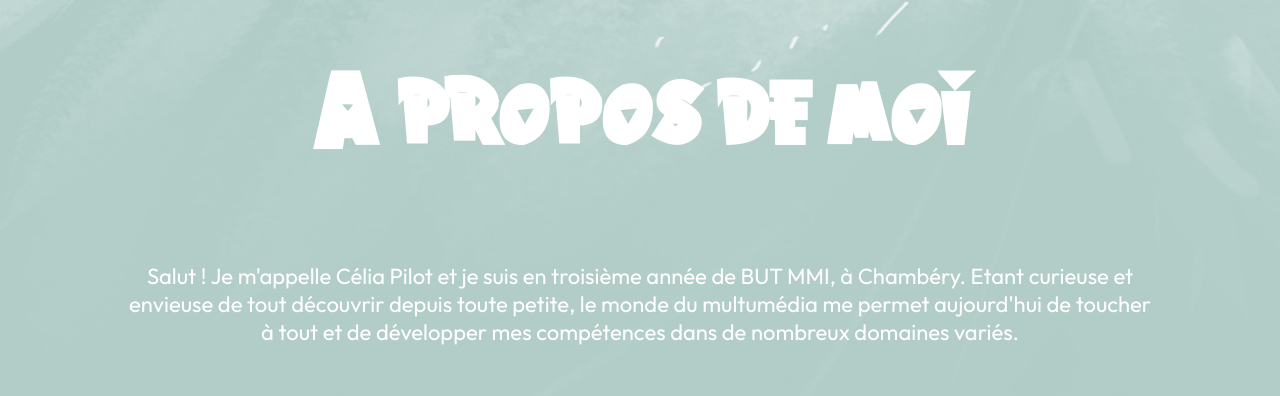
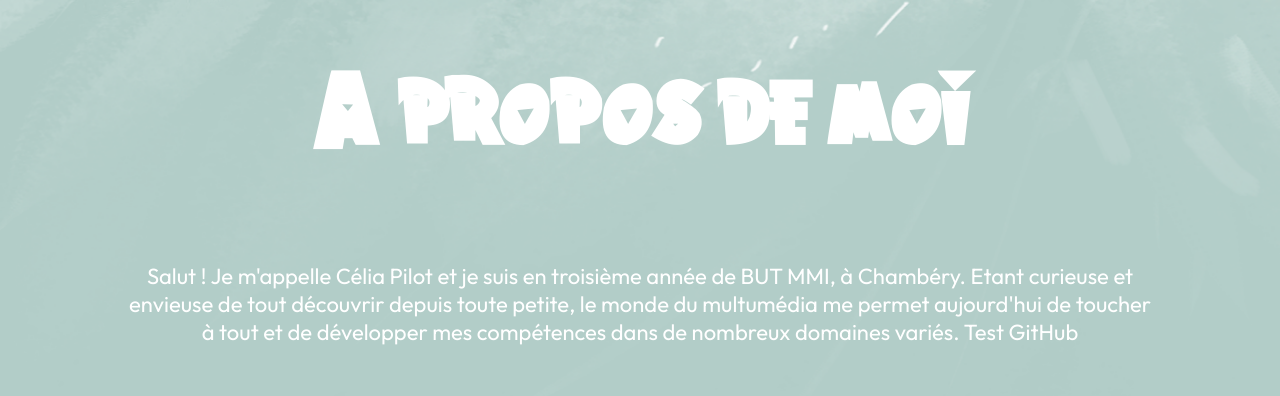
Before and after one commit to Drcxlxa/portfolio_celia_pilot, a React (Vite) app: page / in a window 1280 px wide. Shown: the part 955-1351 px from the top of the page. Built offline with nearby package versions, Linux system fonts and the light colour scheme.

Commit message:
Troisième commit

```diff
--- a/src/components/Experience/Experience.jsx
+++ b/src/components/Experience/Experience.jsx
@@ -13,7 +13,7 @@ export const Experience = () => {
                 {/* <img src={getImageUrl("about/vague3.png")} className={styles.vague5}> */}
                 {/* </img> */}
                 <h2 className={styles.title}>A propos de moi</h2>
-                <h3 className={styles.description}>Salut ! Je m'appelle Célia Pilot et je suis en troisième année de BUT MMI, à Chambéry. Etant curieuse et envieuse de tout découvrir depuis toute petite, le monde du multumédia me permet aujourd'hui de toucher à tout et de développer mes compétences dans de nombreux domaines variés.</h3>
+                <h3 className={styles.description}>Salut ! Je m'appelle Célia Pilot et je suis en troisième année de BUT MMI, à Chambéry. Etant curieuse et envieuse de tout découvrir depuis toute petite, le monde du multumédia me permet aujourd'hui de toucher à tout et de développer mes compétences dans de nombreux domaines variés. Test GitHub</h3>
             </div>
         </section>
     );
```
